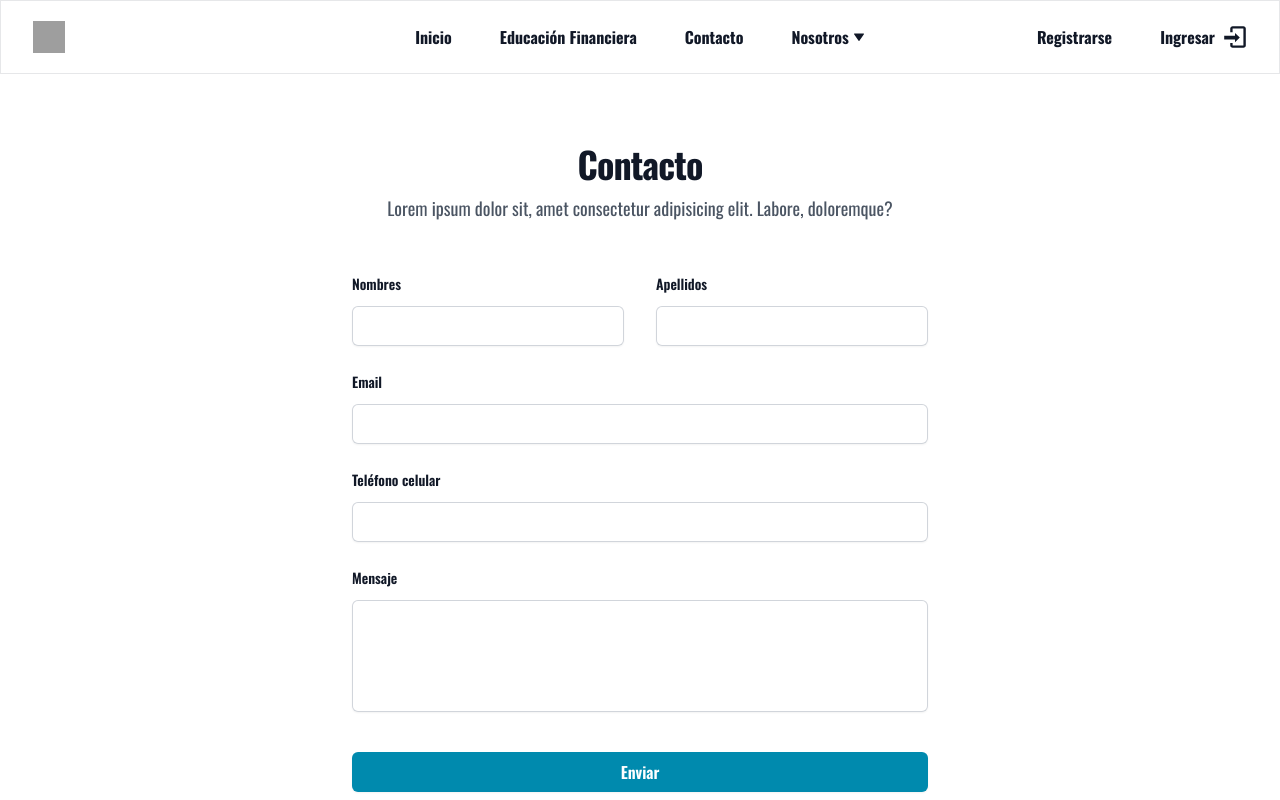
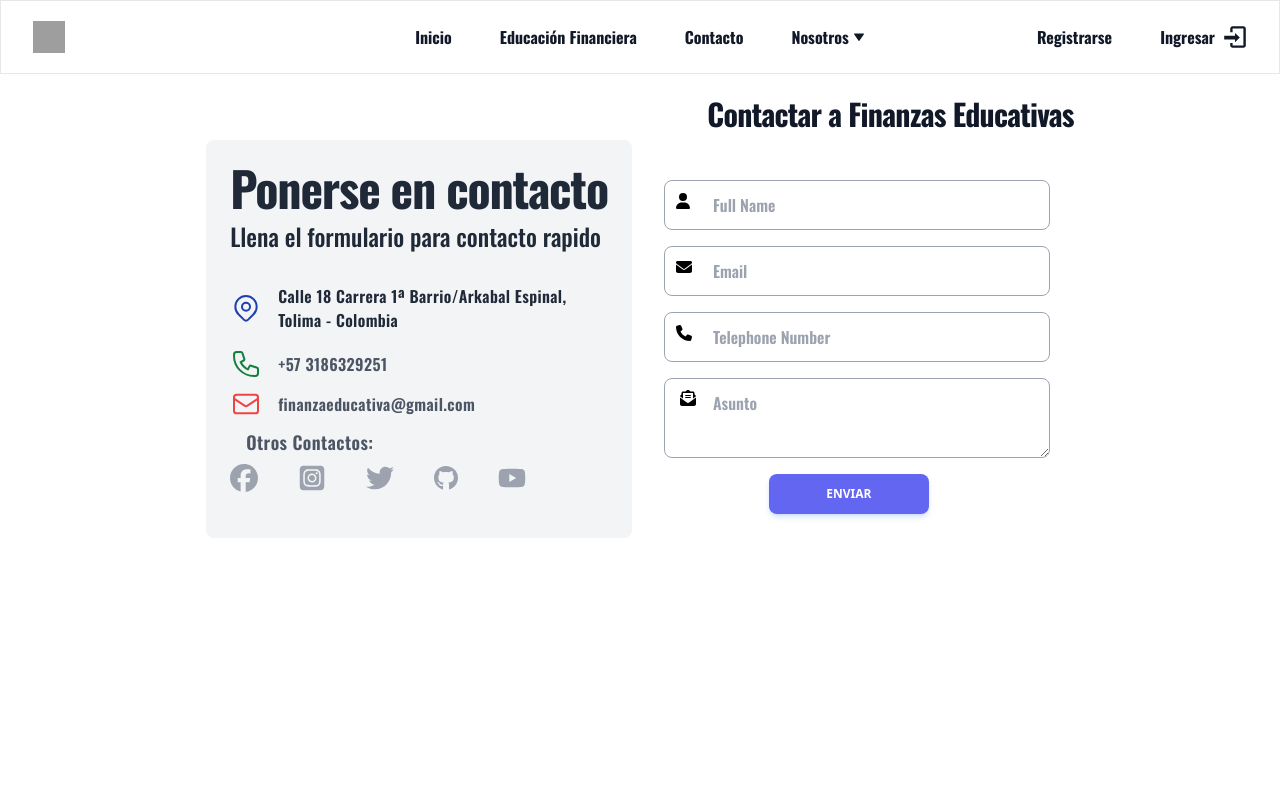
Before and after one commit to rojasricor/elective-4-project, a Next.js app: page /contact in a window 1280 px wide. Shown: the top 800 px of the page. Built offline with nearby package versions, Linux system fonts and the light colour scheme; grey boxes are pictures that could not be loaded.

Commit message:
Changet in conctat

```diff
--- a/src/app/contact/page.tsx
+++ b/src/app/contact/page.tsx
@@ -1,122 +1,186 @@
-import { Metadata } from 'next'
+import Head from 'next/head'
+import {
+  faFacebook,
+  faGithub,
+  faInstagramSquare,
+  faTwitter,
+  faYoutube,
+  faJenkins,
+  faUniregistry
+} from '@fortawesome/free-brands-svg-icons'
+import { FontAwesomeIcon } from '@fortawesome/react-fontawesome'
+import Link from 'next/link'
 
-export const metadata: Metadata = {
-  title: 'Finanzas Educativas | Contacto'
-}
 
 function Contact(): React.ReactNode {
+  const Facebook = faFacebook
+  const Twitter = faTwitter
+  const GithHub = faGithub
+  const Instagram = faInstagramSquare
+  const Youtube = faYoutube
+  const jeankis = faJenkins
+  const Registrer = faUniregistry
+
   return (
-    <div className="bg-white px-6 py-16 lg:px-8">
-      <div className="mx-auto max-w-2xl text-center">
-        <h2 className="text-3xl font-bold tracking-tight text-gray-900 sm:text-4xl">
-          Contacto
+    <>
+      <Head>
+        <title>Finanzas Educativas | Contacto</title>
+      </Head>
+
+      <div className="relative flex items-top min-h-screen bg-white sm:items-right sm:pt-0 mt-4">
+        <div className="max-w-6xl mx-auto sm:px-6 lg:px-8">
+          <h2 className="text-right text-4xl md:text-3xl font-bold leading-9 tracking-tight text-gray-900"
+          >
+            Contactar a Finanzas Educativas
           </h2>
-        <p className="mt-2 text-lg leading-8 text-gray-600">
-          Lorem ipsum dolor sit, amet consectetur adipisicing elit. Labore,
-          doloremque?
+          <div className="mt-2 overflow-hidden">
+            <div className="grid grid-cols-1 md:grid-cols-2">
+              <div className="p-6 mr-2 bg-gray-100 dark:bg-gray-200 sm:rounded-lg">
+                <h1 className="text-4xl sm:text-5xl text-gray-800 dark:text-gray-900 font-extrabold tracking-tight">
+                  Ponerse en contacto
+                </h1>
+                <p className="text-normal text-base sm:text-2xl font-medium text-gray-800 dark:text-gray-800 mt-2">
+                  Llena el formulario para contacto rapido
                 </p>
-      </div>
-      <form
-        action="#"
-        method="POST"
-        className="mx-auto mt-12 max-w-xl sm:mt-12"
-      >
-        <div className="grid grid-cols-1 gap-x-8 gap-y-6 sm:grid-cols-2">
-          <div>
-            <label
-              htmlFor="nombres"
-              className="block text-sm font-semibold leading-6 text-gray-900"
-            >
-              Nombres
-            </label>
-            <div className="mt-2.5">
-              <input
-                type="text"
-                name="nombres"
-                id="nombres"
-                autoComplete="given-name"
-                className="block w-full rounded-md border-0 px-3.5 py-2 text-gray-900 shadow-sm ring-1 ring-inset ring-gray-300 placeholder:text-gray-400 focus:ring-2 focus:ring-inset focus:outline-[#008aae] sm:text-sm sm:leading-6"
-              />
+
+                <div className="flex items-center mt-8 text-gray-800 dark:text-gray-700">
+                  <svg fill="none" stroke="currentColor" stroke-linecap="round" stroke-linejoin="round" stroke-width="1.5" viewBox="0 0 24 24" className="w-8 h-8 text-blue-800">
+                    <path stroke-linecap="round" stroke-linejoin="round" stroke-width="1.5" d="M17.657 16.657L13.414 20.9a1.998 1.998 0 01-2.827 0l-4.244-4.243a8 8 0 1111.314 0z" />
+                    <path stroke-linecap="round" stroke-linejoin="round" stroke-width="1.5" d="M15 11a3 3 0 11-6 0 3 3 0 016 0z" />
+                  </svg>
+                  <div className="ml-4 text-md tracking-wide font-semibold w-80">
+                    Calle 18 Carrera 1ª Barrio/Arkabal
+                    Espinal, Tolima - Colombia
                   </div>
                 </div>
-          <div>
-            <label
-              htmlFor="apellidos"
-              className="block text-sm font-semibold leading-6 text-gray-900"
-            >
-              Apellidos
-            </label>
-            <div className="mt-2.5">
-              <input
-                type="text"
-                name="apellidos"
-                id="apellidos"
-                autoComplete="family-name"
-                className="block w-full rounded-md border-0 px-3.5 py-2 text-gray-900 shadow-sm ring-1 ring-inset ring-gray-300 placeholder:text-gray-400 focus:ring-2 focus:ring-inset focus:outline-[#008aae] sm:text-sm sm:leading-6"
-              />
+
+                <div className="flex items-center mt-4 text-gray-600 dark:text-gray-700">
+                  <svg fill="none" stroke="currentColor" stroke-linecap="round" stroke-linejoin="round" stroke-width="1.5" viewBox="0 0 24 24" className="w-8 h-8 text-green-700">
+                    <path stroke-linecap="round" stroke-linejoin="round" stroke-width="1.5" d="M3 5a2 2 0 012-2h3.28a1 1 0 01.948.684l1.498 4.493a1 1 0 01-.502 1.21l-2.257 1.13a11.042 11.042 0 005.516 5.516l1.13-2.257a1 1 0 011.21-.502l4.493 1.498a1 1 0 01.684.949V19a2 2 0 01-2 2h-1C9.716 21 3 14.284 3 6V5z" />
+                  </svg>
+                  <div className="ml-4 text-md tracking-wide font-semibold w-40">
+                    +57 3186329251
                   </div>
                 </div>
-          <div className="sm:col-span-2">
-            <label
-              htmlFor="email"
-              className="block text-sm font-semibold leading-6 text-gray-900"
-            >
-              Email
-            </label>
-            <div className="mt-2.5">
-              <input
-                type="email"
-                name="email"
-                id="email"
-                autoComplete="email"
-                className="block w-full rounded-md border-0 px-3.5 py-2 text-gray-900 shadow-sm ring-1 ring-inset ring-gray-300 placeholder:text-gray-400 focus:ring-2 focus:ring-inset focus:outline-[#008aae] sm:text-sm sm:leading-6"
-              />
+
+                <div className="flex items-center mt-2 text-gray-600 dark:text-gray-700">
+                  <svg fill="none" stroke="currentColor" stroke-linecap="round" stroke-linejoin="round" stroke-width="1.5" viewBox="0 0 24 24" className="w-8 h-8 text-red-500">
+                    <path stroke-linecap="round" stroke-linejoin="round" stroke-width="1.5" d="M3 8l7.89 5.26a2 2 0 002.22 0L21 8M5 19h14a2 2 0 002-2V7a2 2 0 00-2-2H5a2 2 0 00-2 2v10a2 2 0 002 2z" />
+                  </svg>
+                  <div className="ml-4 text-md tracking-wide font-semibold w-40">
+                    finanzaeducativa@gmail.com
                   </div>
                 </div>
-          <div className="sm:col-span-2">
-            <label
-              htmlFor="celular"
-              className="block text-sm font-semibold leading-6 text-gray-900"
-            >
-              Teléfono celular
-            </label>
-            <div className="relative mt-2.5">
-              <input
-                type="tel"
-                name="celular"
-                id="celular"
-                autoComplete="tel"
-                className="block w-full rounded-md border-0 px-3.5 py-2 text-gray-900 shadow-sm ring-1 ring-inset ring-gray-300 placeholder:text-gray-400 focus:ring-2 focus:ring-inset focus:outline-[#008aae] sm:text-sm sm:leading-6"
-              />
+
+                <div className="flex items-center mt-2 text-gray-600 dark:text-gray-800">
+                  <div className="ml-4 text-normal text-lg tracking-wide font-semibold w-100">
+                    Otros Contactos:
                   </div>
                 </div>
-          <div className="sm:col-span-2">
-            <label
-              htmlFor="message"
-              className="block text-sm font-semibold leading-6 text-gray-900"
-            >
-              Mensaje
-            </label>
-            <div className="mt-2.5">
-              <textarea
-                name="message"
-                id="message"
-                rows={4}
-                className="block w-full rounded-md border-0 px-3.5 py-2 text-gray-900 shadow-sm ring-1 ring-inset ring-gray-300 placeholder:text-gray-400 focus:ring-2 focus:ring-inset focus:outline-[#008aae] sm:text-sm sm:leading-6 resize-none"
-              ></textarea>
+
+                <div className="flex items-center mt-2 text-gray-600 dark:text-gray-800">
+                  <ul className="flex justify-center items-center gap-6">
+                    <li>
+                      <Link href="#">
+                        <FontAwesomeIcon
+                          icon={Facebook}
+                          className="mr-4 text-gray-400 hover:text-[#5c54f9] transition-colors w-7 h-7"
+                          title="Facebook"
+                          color='blue'
+                        />
+                      </Link>
+                    </li>
+                    <li>
+                      <Link href="#">
+                        <FontAwesomeIcon
+                          icon={Instagram}
+                          className="mr-4 text-gray-400 hover:text-[#ff4e69] transition-colors w-7 h-7"
+                          title="Instagram"
+                        />
+                      </Link>
+                    </li>
+                    <li>
+                      <Link href="#">
+                        <FontAwesomeIcon
+                          icon={Twitter}
+                          className="mr-4 text-gray-400 hover:text-[#5a67fe] transition-colors w-7 h-7"
+                          title="Twitter o X"
+                        />
+                      </Link>
+                    </li>
+                    <li>
+                      <Link href="#">
+                        <FontAwesomeIcon
+                          icon={GithHub}
+                          className="mr-4 text-gray-400 hover:text-[#183137] transition-colors w-6 h-7"
+                          title="GithHub"
+                        />
+                      </Link>
+                    </li>
+                    <li>
+                      <Link href="#">
+                        <FontAwesomeIcon
+                          icon={Youtube}
+                          className="mr-4 text-gray-400 hover:text-[#ab333f] transition-colors w-7 h-7"
+                          title="Youtube"
+                          color='red'
+                        />
+                      </Link>
+                    </li>
+                  </ul>
                 </div>
               </div>
+
+              <form className="p-6 flex flex-col justify-center mt-0">
+                <div className="flex flex-col mt-2 relative">
+                  <label htmlFor="name" className="hidden">Full Name</label>
+                  <div className="absolute left-3 top-1/2 transform -translate-y-1/2 pointer-events-none text-blue-800">
+                    <svg xmlns="http://www.w3.org/2000/svg" height="1em" viewBox="0 0 448 512">
+                      <path d="M224 256A128 128 0 1 0 224 0a128 128 0 1 0 0 256zm-45.7 48C79.8 304 0 383.8 0 482.3C0 498.7 13.3 512 29.7 512H418.3c16.4 0 29.7-13.3 29.7-29.7C448 383.8 368.2 304 269.7 304H178.3z" /></svg>
                   </div>
-        <div className="mt-10">
-          <button
-            type="submit"
-            className="w-full rounded-md px-10 py-2 font-semibold text-white shadow-sm focus-visible:outline focus-visible:outline-2 focus-visible:outline-offset-2 duration-300 bg-[#008aae] hover:bg-[#79ad34]"
+                  <input type="name" name="name" id="name" placeholder="Full Name" className="w-100 mt-2 py-3 px-3 pl-12 rounded-lg bg-white dark:bg-gray-200 border border-gray-400 dark:border-gray-700 text-gray-400 font-semibold focus:border-indigo-500 focus:outline-none" />
+                </div>
+
+                <div className="flex flex-col mt-2 relative">
+                  <label htmlFor="email" className="hidden">Email</label>
+                  <div className="absolute left-3 top-1/2 transform -translate-y-1/2 pointer-events-none">
+                    <svg xmlns="http://www.w3.org/2000/svg" height="1em" viewBox="0 0 512 512">
+                      <path d="M48 64C21.5 64 0 85.5 0 112c0 15.1 7.1 29.3 19.2 38.4L236.8 313.6c11.4 8.5 27 8.5 38.4 0L492.8 150.4c12.1-9.1 19.2-23.3 19.2-38.4c0-26.5-21.5-48-48-48H48zM0 176V384c0 35.3 28.7 64 64 64H448c35.3 0 64-28.7 64-64V176L294.4 339.2c-22.8 17.1-54 17.1-76.8 0L0 176z" /></svg>
+                  </div>
+                  <input type="email" name="email" id="email" placeholder="Email" className="w-100 mt-2 py-3 px-3 pl-12 rounded-lg bg-white dark:bg-gray-200 border border-gray-400 dark:border-gray-700 text-gray-400 font-semibold focus:border-indigo-500 focus:outline-none" />
+                </div>
+
+                <div className="flex flex-col mt-2 relative">
+                  <label htmlFor="tel" className="hidden">Number</label>
+                  <div className="absolute left-3 top-1/2 transform -translate-y-1/2 pointer-events-none">
+                    <svg xmlns="http://www.w3.org/2000/svg" height="1em" viewBox="0 0 512 512">
+                      <path d="M164.9 24.6c-7.7-18.6-28-28.5-47.4-23.2l-88 24C12.1 30.2 0 46 0 64C0 311.4 200.6 512 448 512c18 0 33.8-12.1 38.6-29.5l24-88c5.3-19.4-4.6-39.7-23.2-47.4l-96-40c-16.3-6.8-35.2-2.1-46.3 11.6L304.7 368C234.3 334.7 177.3 277.7 144 207.3L193.3 167c13.7-11.2 18.4-30 11.6-46.3l-40-96z" /></svg>
+                  </div>
+                  <input type="tel" name="tel" id="tel" placeholder="Telephone Number" className="w-100 mt-2 py-3 px-3 pl-12 rounded-lg bg-white dark:bg-gray-200 border border-gray-400 dark:border-gray-700 text-gray-400 font-semibold focus:border-indigo-500 focus:outline-none" />
+                </div>
+
+                <div className="flex flex-col mt-2 relative">
+                  <label htmlFor="message" className="hidden">Asunto</label>
+                  <div className="absolute left-0 top-0 mt-5 ml-4 pointer-events-none">
+                    <svg xmlns="http://www.w3.org/2000/svg" height="1em" viewBox="0 0 512 512">
+                      <path d="M215.4 96H144 107.8 96v8.8V144v40.4 89L.2 202.5c1.6-18.1 10.9-34.9 25.7-45.8L48 140.3V96c0-26.5 21.5-48 48-48h76.6l49.9-36.9C232.2 3.9 243.9 0 256 0s23.8 3.9 33.5 11L339.4 48H416c26.5 0 48 21.5 48 48v44.3l22.1 16.4c14.8 10.9 24.1 27.7 25.7 45.8L416 273.4v-89V144 104.8 96H404.2 368 296.6 215.4zM0 448V242.1L217.6 403.3c11.1 8.2 24.6 12.7 38.4 12.7s27.3-4.4 38.4-12.7L512 242.1V448v0c0 35.3-28.7 64-64 64H64c-35.3 0-64-28.7-64-64v0zM176 160H336c8.8 0 16 7.2 16 16s-7.2 16-16 16H176c-8.8 0-16-7.2-16-16s7.2-16 16-16zm0 64H336c8.8 0 16 7.2 16 16s-7.2 16-16 16H176c-8.8 0-16-7.2-16-16s7.2-16 16-16z" /></svg>
+                  </div>
+                  <textarea name="message" id="message" placeholder="Asunto" className="w-100 h-20 mt-2 py-3 px-3 pl-12 rounded-lg bg-white dark:bg-gray-300 border border-gray-400 dark:border-gray-700 text-gray-600 font-semibold focus:border-indigo-700 focus:outline-none" />
+                </div>
+                <div className="flex justify-center">
+                <button type="submit"
+                  className="middle md:w-40  mt-4 none items-center mr-4 rounded-lg bg-indigo-500 py-3 px-6 font-sans text-xs font-bold uppercase text-white shadow-md shadow-blue-500/20 transition-all hover:shadow-lg hover:shadow-blue-500/40 focus:opacity-[0.85] focus:shadow-none active:opacity-[0.85] active:shadow-none disabled:pointer-events-none disabled:opacity-50 disabled:shadow-none"
+                  data-ripple-light="true"
                 >
-            Enviar
+                  ENVIAR
                 </button>
                 </div>
               </form>
             </div>
+          </div>
+        </div>
+      </div>
+    </>
   )
 }
 
```
Also changed, not shown: public/404.jpg (deleted). Lines whose indentation alone changed are shown as unchanged.
